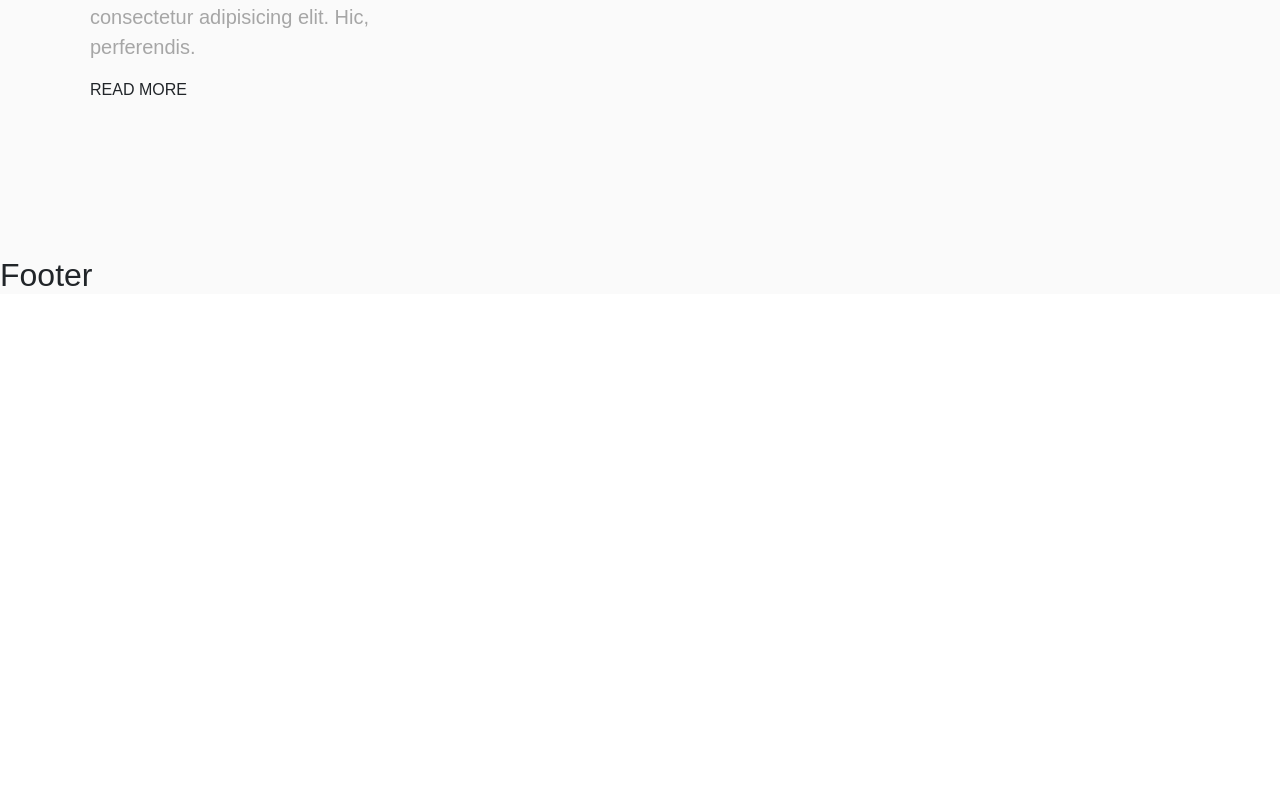
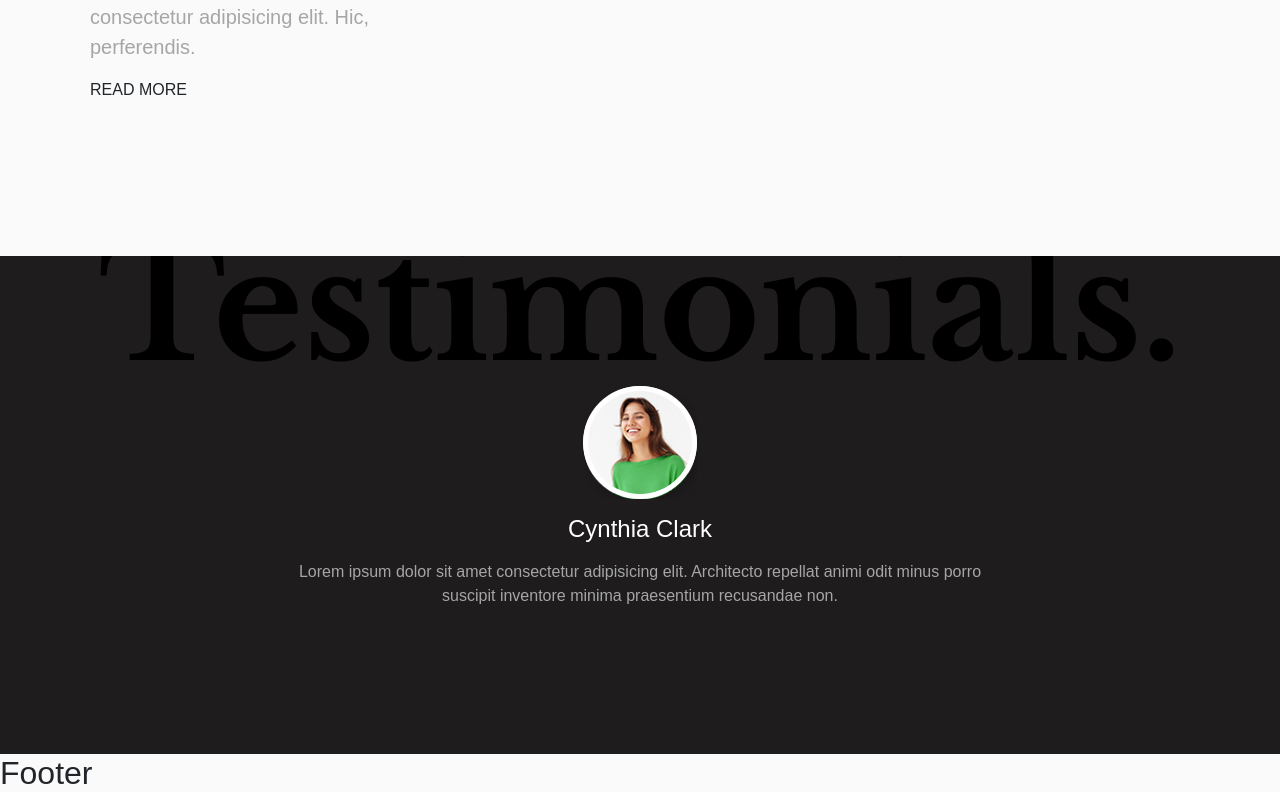
Before and after one commit to AntoCic/proj-html-vuejs, a Vue app: page / in a window 1280 px wide. Shown: the part 4438-5238 px from the top of the page. Before the commit the page ends 4740 px from the top, so only its background shows below. Built offline with nearby package versions, Linux system fonts and the light colour scheme.

Commit message:
ADDED testimonials section

```diff
--- a/src/assets/scss/partials/_utilities.scss
+++ b/src/assets/scss/partials/_utilities.scss
@@ -5,6 +5,13 @@
 }
 .text-gray {
     color: $gray;
+}
+
+.ms_text-black {
+    color: $ms_black;
+}
+.ms_bg-black {
+    background-color: $ms_bg-black;
 }
 
 .p-sct{
--- a/src/assets/scss/partials/_variables.scss
+++ b/src/assets/scss/partials/_variables.scss
@@ -3,6 +3,6 @@ $font-stack: Arial, Helvetica, sans-serif;
 $orange: #FF4612;
 $gray: #a6a6a6;
 $bg-light-gray: #FAFAFA;
-$text-black: #1E1E1E;
-$bg-black: #1E1C1C;
+$ms_black: #1E1E1E;
+$ms_bg-black: #1E1C1C;
 $text-s-black: #181515;
--- a/src/components/SctTestimonials.vue
+++ b/src/components/SctTestimonials.vue
@@ -1,10 +1,66 @@
 <template>
-    <section class="  w-100">
+    <section class="testimonial w-100 ms_bg-black text-white text-center">
+        <div class="ms_container-lg p-sct position-relative overflow-hidden">
+            <p class="bg-text">Testimonials.</p>
+            <div class="user position-relative">
+                <div class="user-img">
+                    <img src="../assets/img/h3-img-04.png">
+                </div>
+                <div class="user-content">
+                    <h4 class="user-name my-3">Cynthia Clark</h4>
+                    <p class="text-gray">Lorem ipsum dolor sit amet consectetur adipisicing elit. Architecto repellat
+                        animi odit minus porro suscipit inventore minima praesentium recusandae non.</p>
+                </div>
+
+            </div>
+        </div>
 
     </section>
 
 </template>
 
 <style lang="scss" scoped>
+@use '../assets/scss/partials/_variables.scss' as *;
 
+.bg-text {
+    font-size: 12vw;
+    font-family: "Libre Baskerville", serif;
+    font-weight: 700;
+    font-style: normal;
+    text-align: center;
+    position: absolute;
+    top: -65px;
+    right: 0;
+    left: 0;
+    color: black;
+}
+
+.user {
+    max-width: 700px;
+    margin: 0 auto;
+
+    .user-img {
+        width: 114px;
+        display: inline-block;
+        position: relative;
+
+        img {
+            width: 100%;
+        }
+
+        &::after {
+            content: "";
+            position: absolute;
+            top: 0;
+            left: 0;
+            width: 100%;
+            height: 100%;
+            border: 5px solid white;
+            border-radius: 50%;
+        }
+    }
+
+
+
+}
 </style>
```
